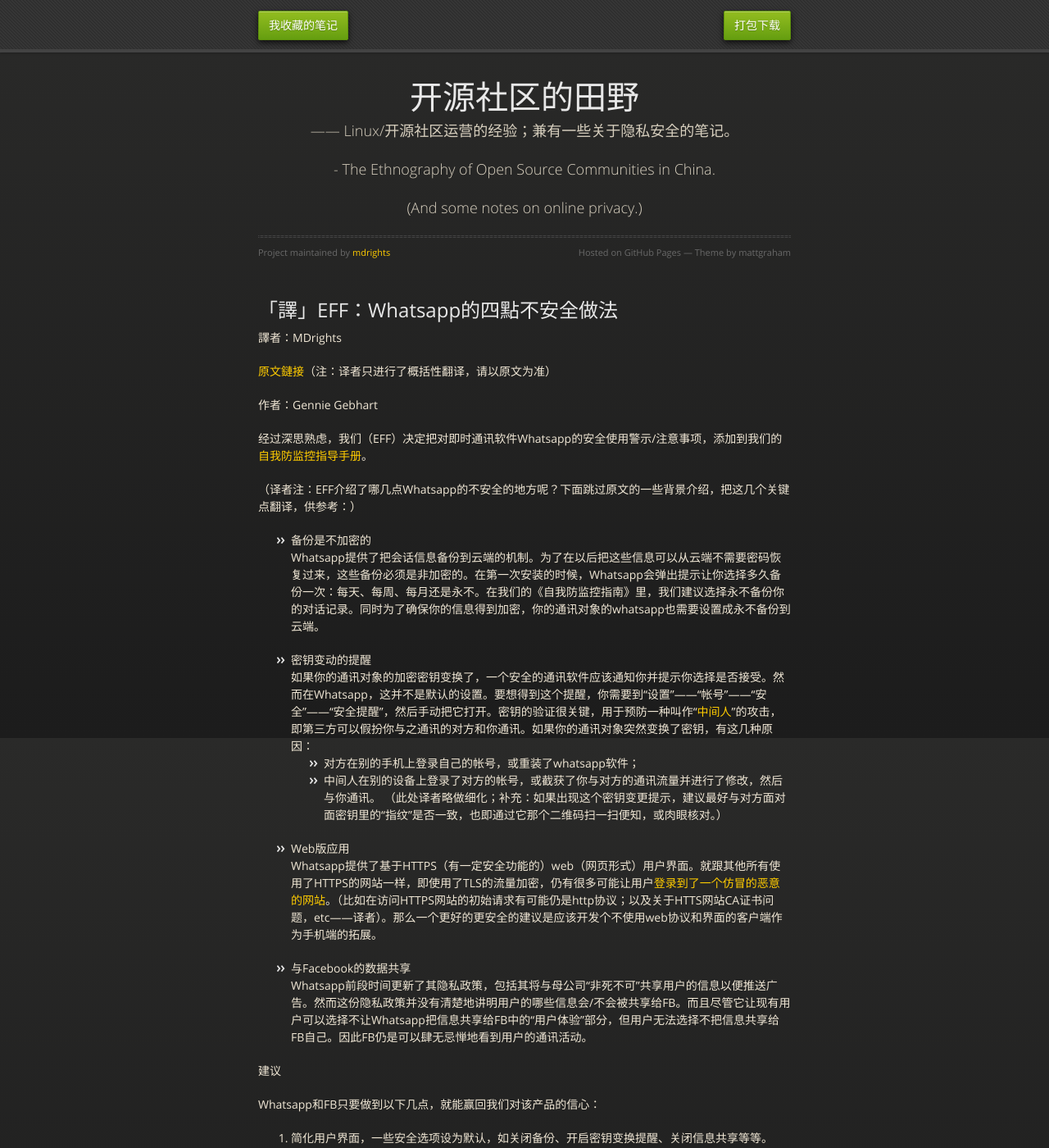
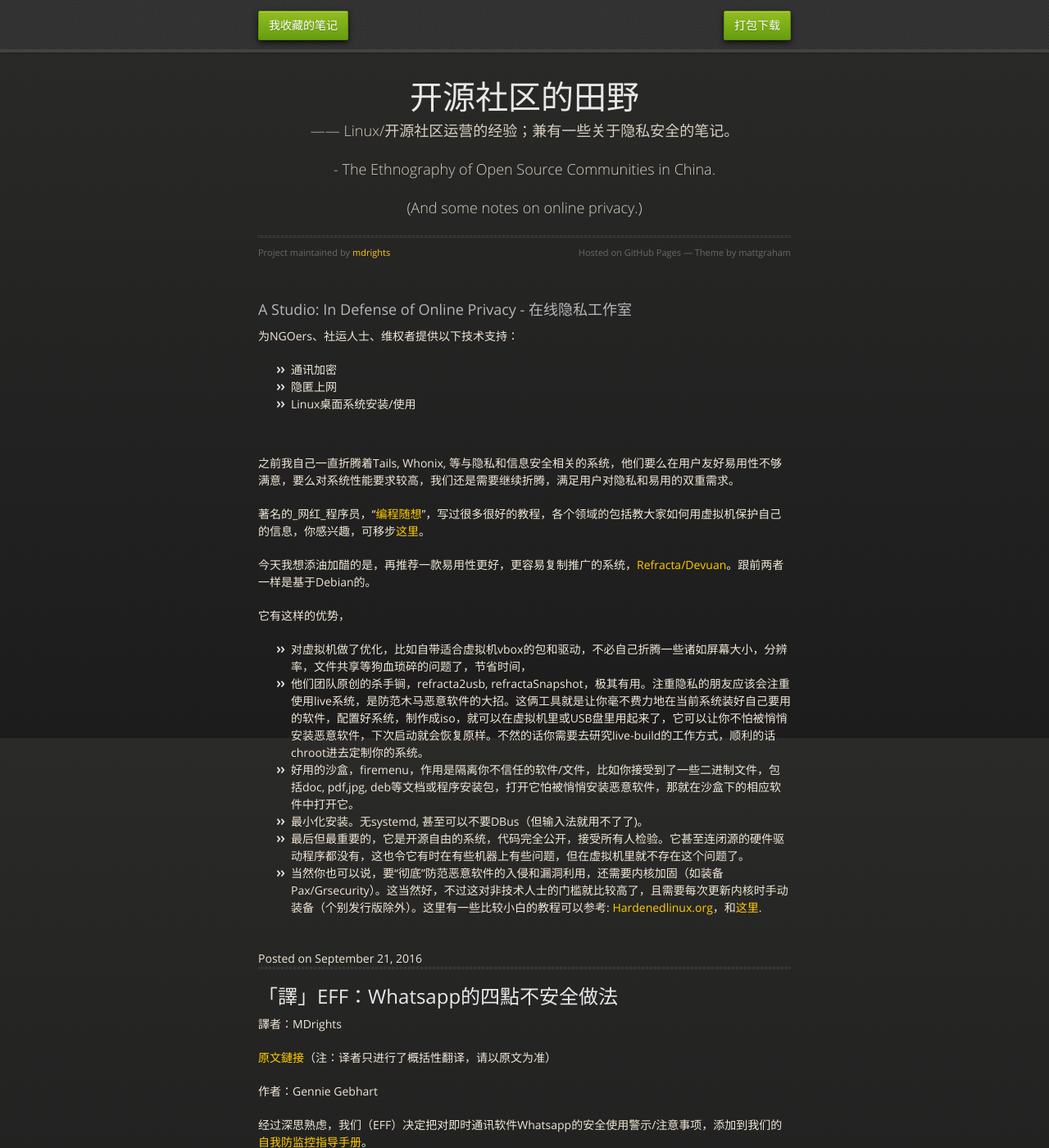
Before and after one commit to mdrights/os-observe, a Jekyll site: the page built from index.html, in a window 1280 px wide and 1400 px high. Shown: the whole window at 82% size. Built offline with Jekyll 4.4.1, drawn with Linux system fonts in a browser that asks for light colours.

Commit message:
add a post and intro.

```diff
--- /dev/null
+++ b/_posts/2016-11-19-Refracta-for-privacy.md
@@ -0,0 +1,16 @@
+---
+---
+之前我自己一直折腾着Tails, Whonix, 等与隐私和信息安全相关的系统，他们要么在用户友好易用性不够满意，要么对系统性能要求较高，我们还是需要继续折腾，满足用户对隐私和易用的双重需求。
+
+著名的_网红_程序员，“[编程随想](https://program-think.blogspot.com/)”，写过很多很好的教程，各个领域的包括教大家如何用虚拟机保护自己的信息，你感兴趣，可移步[这里](https://program-think.blogspot.cz/2010/04/howto-cover-your-tracks-0.html)。
+
+今天我想添油加醋的是，再推荐一款易用性更好，更容易复制推广的系统，[Refracta/Devuan](http://ibiblio.org/refracta)。跟前两者一样是基于Debian的。
+
+它有这样的优势，
+
+- 对虚拟机做了优化，比如自带适合虚拟机vbox的包和驱动，不必自己折腾一些诸如屏幕大小，分辨率，文件共享等狗血琐碎的问题了，节省时间，
+- 他们团队原创的杀手锏，refracta2usb, refractaSnapshot，极其有用。注重隐私的朋友应该会注重使用live系统，是防范木马恶意软件的大招。这俩工具就是让你毫不费力地在当前系统装好自己要用的软件，配置好系统，制作成iso，就可以在虚拟机里或USB盘里用起来了，它可以让你不怕被悄悄安装恶意软件，下次启动就会恢复原样。不然的话你需要去研究live-build的工作方式，顺利的话chroot进去定制你的系统。
+- 好用的沙盒，firemenu，作用是隔离你不信任的软件/文件，比如你接受到了一些二进制文件，包括doc, pdf,jpg, deb等文档或程序安装包，打开它怕被悄悄安装恶意软件，那就在沙盒下的相应软件中打开它。
+- 最小化安装。无systemd, 甚至可以不要DBus（但输入法就用不了了)。
+- 最后但最重要的，它是开源自由的系统，代码完全公开，接受所有人检验。它甚至连闭源的硬件驱动程序都没有，这也令它有时在有些机器上有些问题，但在虚拟机里就不存在这个问题了。
+- 当然你也可以说，要“彻底”防范恶意软件的入侵和漏洞利用，还需要内核加固（如装备Pax/Grsecurity）。这当然好，不过这对非技术人士的门槛就比较高了，且需要每次更新内核时手动装备（个别发行版除外）。这里有一些比较小白的教程可以参考: [Hardenedlinux.org](http://hardenedlinux.org/system-security/2016/01/10/hardening-your-desktop-linux-mint-with-grsec.html)，和[这里](http://hardenedlinux.org/system-security/2016/08/10/grsec-kernel-full-commentary.html).
--- a/index.html
+++ b/index.html
@@ -15,6 +15,15 @@
           <span class="credits left">Project maintained by <a href="https://github.com/mdrights">mdrights</a></span>
           <span class="credits right">Hosted on GitHub Pages &mdash; Theme by mattgraham</span>
         </div>
+
+	<h3>A Studio: In Defense of Online Privacy - 在线隐私工作室</h3>
+	<p>为NGOers、社运人士、维权者提供以下技术支持：</p>
+	<ul>
+		<li>通讯加密</li>
+		<li>隐匿上网</li>
+		<li>Linux桌面系统安装/使用</li>
+	</ul>
+	<br />
 
 	<div class="posts">
 	{% for post in site.posts %}
```
